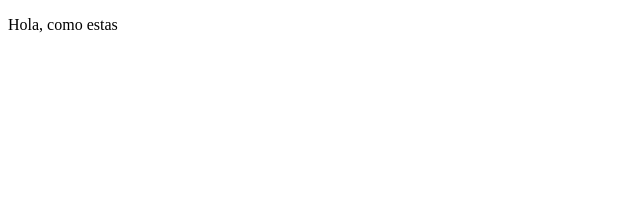
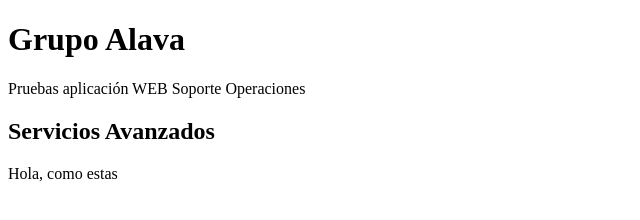
Before and after one commit to DaviddelCanto/Html, a plain HTML site: page Index.html in a window 1280 px wide. Shown: the whole page, without its empty margins (0-640 px from the left). Drawn offline with Linux system fonts and the light colour scheme.

Commit message:
Agregue Header

```diff
--- a/Index.html
+++ b/Index.html
@@ -7,6 +7,11 @@
     <title>Git VSCODE</title>
 </head>
 <body>
+        <h1>Grupo Alava</h1>
+        <p>Pruebas aplicación WEB
+            Soporte Operaciones
+        </p>
+        <h2>Servicios Avanzados</h2>
         <!--DIV CONTENEDOR 1-->
         <div class="container">
             <div class="row">
```
